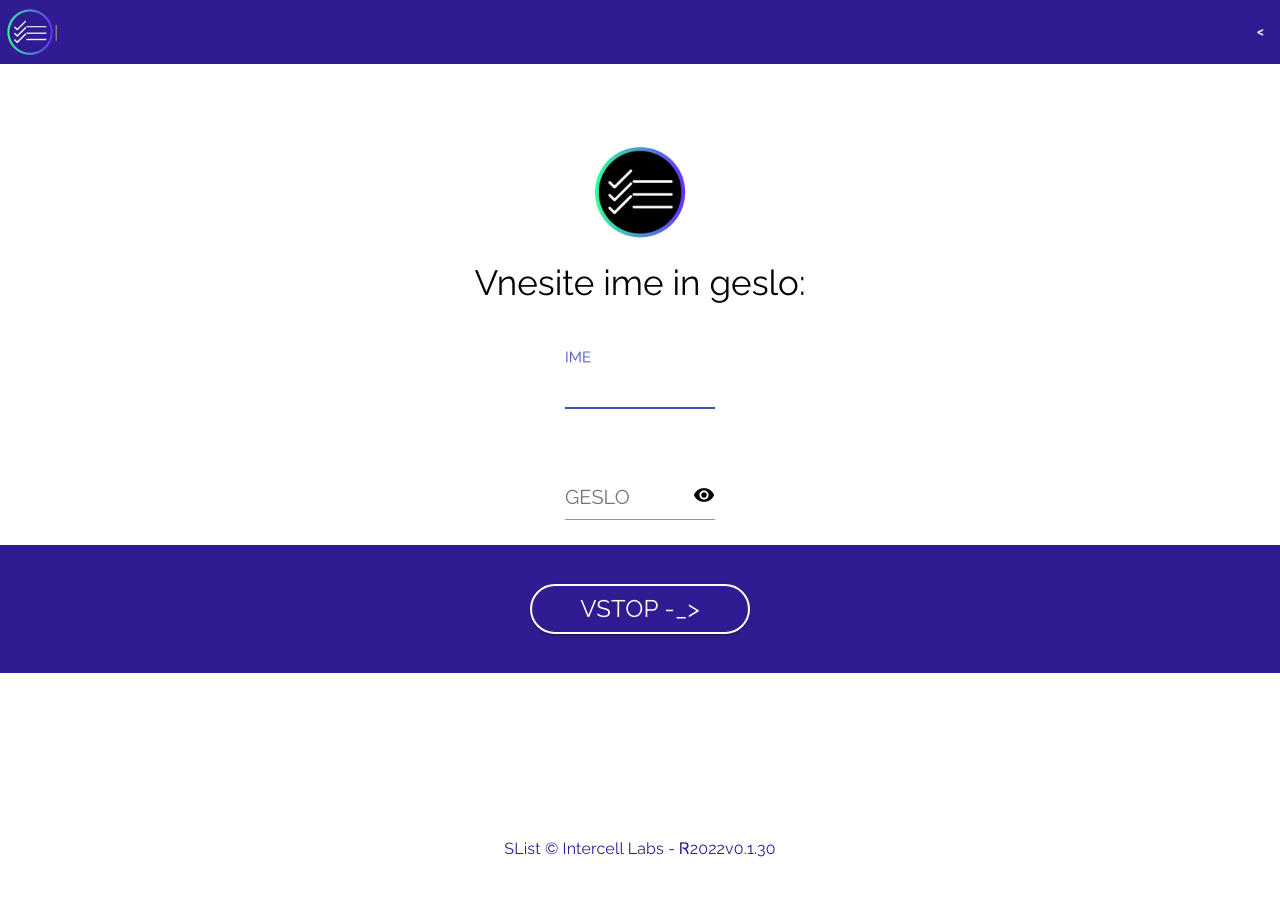
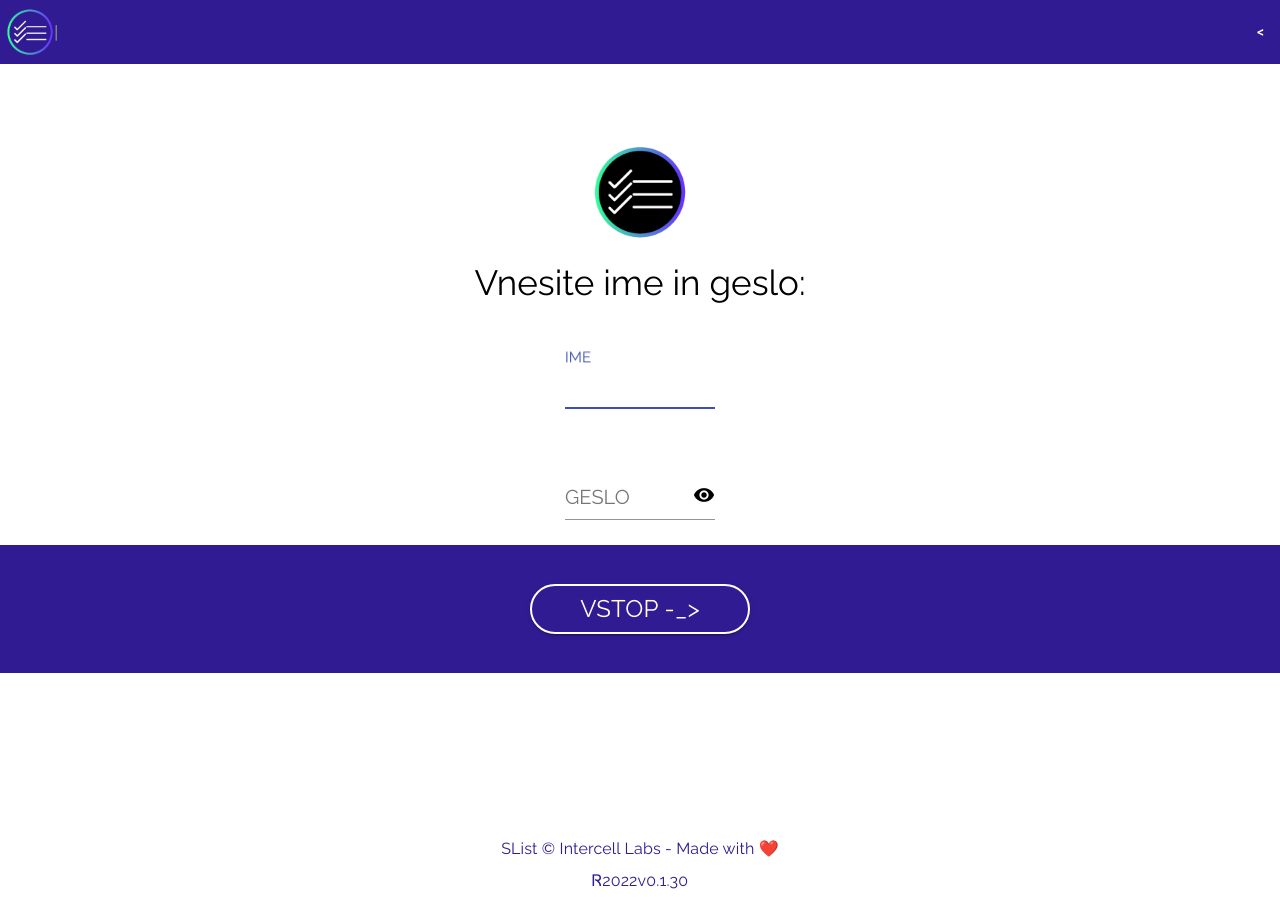
Before and after one commit to ProtosAlen/SList, an Angular app: page /l in a window 1280 px wide. Before the commit the page ends 865 px from the top, so only its background shows below. Built offline with nearby package versions, Linux system fonts and the light colour scheme.

Commit message:
Update app.component.html

```diff
--- a/src/app/app.component.html
+++ b/src/app/app.component.html
@@ -125,7 +125,9 @@
 
 <footer>
   <div style="margin-top: 10em;">
-    <a href="https://itc.infofix.eu/" target="_blank" class="footer-made">SList © Intercell Labs - Ꮢ2022v{{appVersion}}</a>
+    <a href="https://itc.infofix.eu/" target="_blank" class="footer-made">SList © Intercell Labs - Made with ❤️</a>
+    <br>
+    <a href="https://itc.infofix.eu/"  class="footer-made">Ꮢ2022v{{appVersion}}</a>
   </div>
 </footer>
 
```
